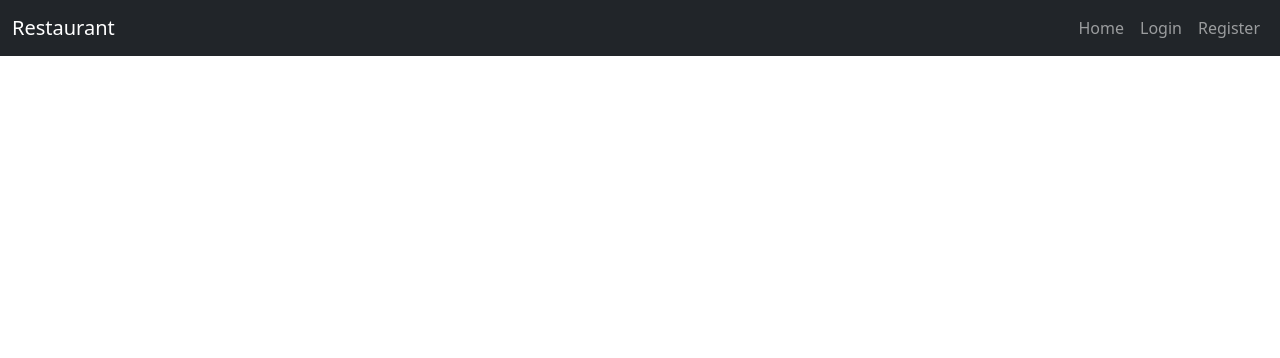
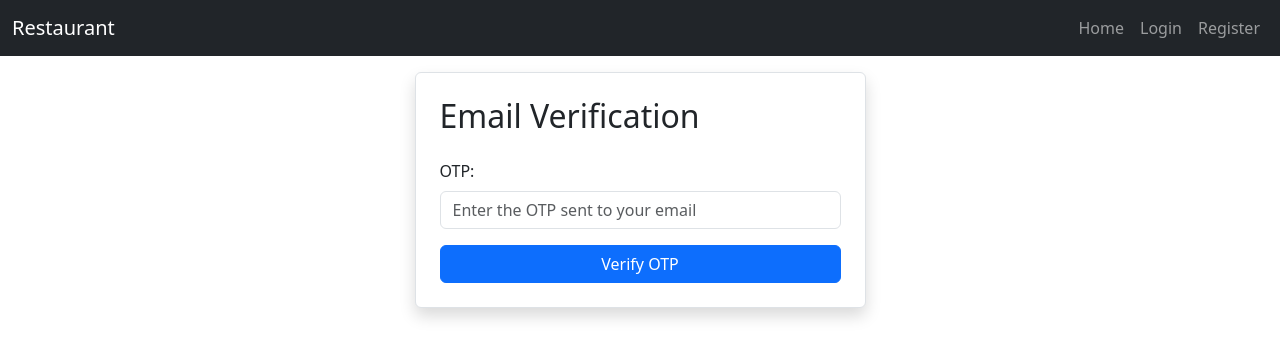
Before and after one commit to Akshayramteke21/Restaurant_Management, a React (Create React App) app in the folder FRONT-END/: page /emailverification in a window 1280 px wide. Shown: the top 358 px of the page. Built offline with nearby package versions, Linux system fonts and the light colour scheme.

Commit message:
registration and login

```diff
--- a/FRONT-END/src/App.js
+++ b/FRONT-END/src/App.js
@@ -10,6 +10,7 @@ import ForgotPassword from './Components/ForgotPassword';
 import ResetPassword from './Components/ResetPassword';
 import './index.css';
 import 'bootstrap/dist/css/bootstrap.min.css'
+import EmailVerification from './Components/EmailVerification';
 
 
 function App() {
@@ -25,6 +26,7 @@ function App() {
         <Route path="/staff" element={<StaffPage />} />
         <Route path="/forgotpassword" element={<ForgotPassword/>}/>
         <Route path='/resetpassword' element={<ResetPassword/>} />
+        <Route path='/emailverification' element ={<EmailVerification/>} />
       </Routes>
     </div>
   );
--- /dev/null
+++ b/FRONT-END/src/Components/EmailVerification.jsx
@@ -0,0 +1,82 @@
+import React, { useState } from 'react';
+import axios from 'axios';
+import { useNavigate, useLocation } from 'react-router-dom';
+import 'bootstrap/dist/css/bootstrap.min.css';
+
+const EmailVerification = () => {
+  const [otp, setOtp] = useState('');
+  const [msg, setMsg] = useState('');
+  const navigate = useNavigate();
+  const location = useLocation();
+  const email = location.state?.email;
+
+  const handleOtpChange = (e) => {
+    setOtp(e.target.value);
+  };
+
+  const verifyOtp = async (e) => {
+    e.preventDefault();
+    if (!email) {
+      setMsg("Email not found. Please try registering again.");
+      return;
+    }
+    try {
+      const response = await axios.post("http://localhost:8080/verifyAccount", {
+        email: email,
+        otp: otp
+      });
+
+      if (response.status === 200) {
+        setMsg("Account verified successfully");
+        setTimeout(() => navigate('/login'), 2000);
+      } else {
+        setMsg("Verification failed. Please try again.");
+      }
+    } catch (error) {
+      console.error('Error verifying account:', error);
+      if (error.response && error.response.status === 404) {
+        setMsg(error.response.data);
+      } else if (error.response && error.response.status === 400) {
+        setMsg("Verification failed. Please check your OTP and try again.");
+      } else {
+        setMsg("An error occurred. Please try again later.");
+      }
+    }
+  };
+
+  return (
+    <div className="container mt-3">
+      <div className="row justify-content-center">
+        <div className="col-md-5">
+          <div className="bg-white p-4 rounded border shadow">
+            <div className="mb-4">
+              <div className="card-header">
+                <h2>Email Verification</h2>
+              </div>
+            </div>
+            {msg && <p className="alert alert-info">{msg}</p>}
+            <form onSubmit={verifyOtp}>
+              <div className="mb-3">
+                <label htmlFor="otp" className="form-label">OTP:</label>
+                <input
+                  type="text"
+                  className="form-control"
+                  id="otp"
+                  value={otp}
+                  onChange={handleOtpChange}
+                  placeholder="Enter the OTP sent to your email"
+                  required
+                />
+              </div>
+              <button type="submit" className="btn btn-primary w-100">
+                Verify OTP
+              </button>
+            </form>
+          </div>
+        </div>
+      </div>
+    </div>
+  );
+};
+
+export default EmailVerification;
--- a/FRONT-END/src/Components/ForgotPassword.jsx
+++ b/FRONT-END/src/Components/ForgotPassword.jsx
@@ -1,19 +1,47 @@
-import React, { useState } from 'react';
-import { useNavigate } from 'react-router-dom';
-
+import React, { useState } from "react";
+import { useNavigate } from "react-router-dom";
+import axios from "axios";
 
 const ForgotPassword = () => {
-  const [email, setEmail] = useState('');
+  const [email, setEmail] = useState("");
+  const [message, setMessage] = useState("");
+  const [isLoading, setIsLoading] = useState(false);
   const navigate = useNavigate();
 
+  const handleSubmit = async (e) => {
+    e.preventDefault();
+    setIsLoading(true)
+    setMessage("");
 
-  const handleSubmit = (e) => {
-    e.preventDefault();
+    try {
+      const response = await axios.post(
+        "http://localhost:8080/forgetPasswordSet" ,
+        { email }
+      );
 
-    if (email === 'admin@example.com') {
-      navigate('/resetpassword', );
+      if (response.status === 200) {
+        setMessage("OTP sent successfully. Check your email.");
+
+        setTimeout(() => navigate("/resetpassword"), 2000);
+      } else {
+        setMessage("An unexpected error occurred. Please try again.");
+      }
+    } catch (error) {
+      if (error.response) {
+        setMessage(
+          error.response.data.message || "An error occurred. Please try again."
+        );
+      } else if (error.request) {
+        setMessage(
+          "No response from server. Please check your connection and try again."
+        );
+      } else {
+        setMessage("An error occurred. Please try again.");
+      }
+      console.error("Error:", error);
+    } finally {
+      setIsLoading(false);
     }
-
   };
 
   return (
@@ -22,12 +50,15 @@ const ForgotPassword = () => {
         <div className="col-md-6">
           <div className="card">
             <div className="card-header">
-              <h2>Forgot Password</h2>
+              <h2>Reset Password</h2>
             </div>
             <div className="card-body">
+              {message && <div className="alert alert-info">{message}</div>}
               <form onSubmit={handleSubmit}>
                 <div className="mb-3">
-                  <label htmlFor="email" className="form-label">Email:</label>
+                  <label htmlFor="email" className="form-label">
+                    Email address:
+                  </label>
                   <input
                     type="email"
                     className="form-control"
@@ -35,9 +66,19 @@ const ForgotPassword = () => {
                     value={email}
                     onChange={(e) => setEmail(e.target.value)}
                     required
+                    aria-describedby="emailHelp"
                   />
+                  <div id="emailHelp" className="form-text">
+                    We'll send a one-time password to this email.
+                  </div>
                 </div>
-                <button type="submit" className="btn btn-primary">Send OTP</button>
+                <button
+                  type="submit"
+                  className="btn btn-primary"
+                  disabled={isLoading}
+                >
+                  {isLoading ? "Sending..." : "Send OTP"}
+                </button>
               </form>
             </div>
           </div>
--- a/FRONT-END/src/Components/Register.jsx
+++ b/FRONT-END/src/Components/Register.jsx
@@ -34,7 +34,7 @@ const Register = () => {
 
       if (response.status === 200) {
         setMsg("Registration successful...");
-        navigate("/login");
+        navigate("/emailVerification");
       } else {
         throw new Error("Failed to register");
       }
```
